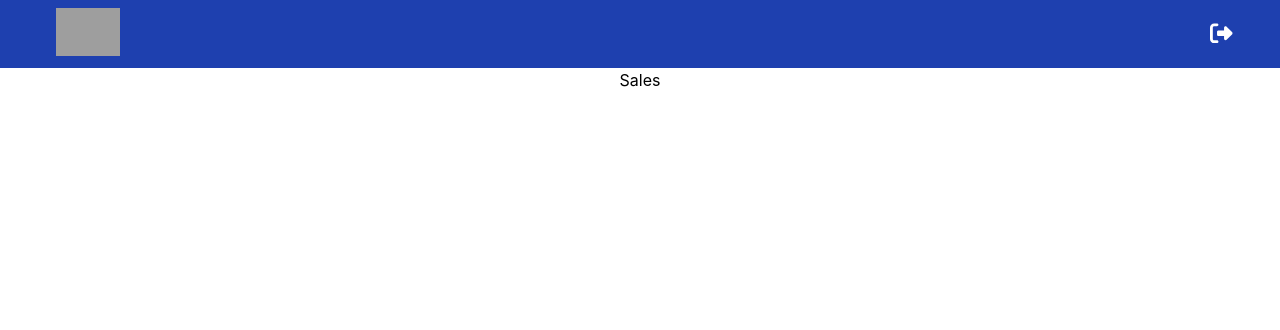
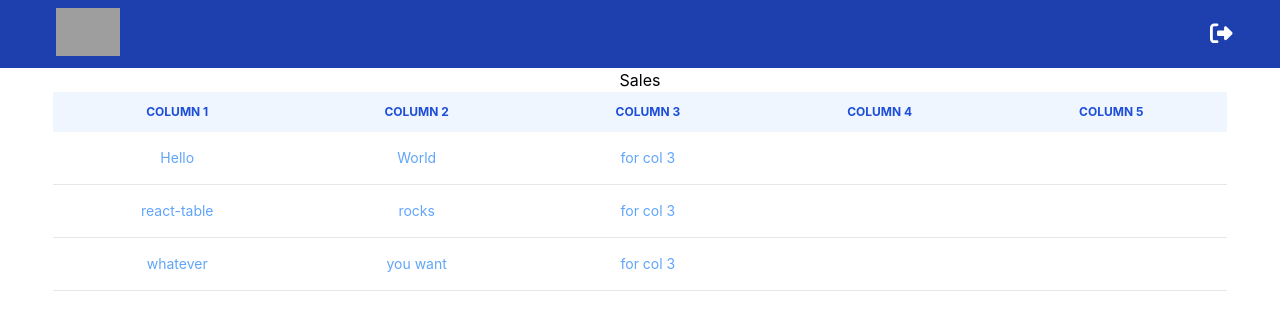
Before and after one commit to LuisAlbertoATOS/OnlineStore-React, a React (Create React App) app in the folder online-store/: page /admin-dashboard/sales in a window 1280 px wide. Shown: the top 330 px of the page. Built offline with nearby package versions, Linux system fonts and the light colour scheme; grey boxes are pictures that could not be loaded.

Commit message:
Add react-table and table for sales still not completed

```diff
--- a/online-store/src/components/Admin/Sales.jsx
+++ b/online-store/src/components/Admin/Sales.jsx
@@ -1,12 +1,134 @@
-import React from "react";
-import AdminNavbar from "./AdminNavbar";
+import React, { useMemo } from 'react';
+import AdminNavbar from './AdminNavbar';
+import { useTable } from 'react-table';
 
 const Sales = () => {
+  // const tableInstance = useTable({ columns, data });
+
+  /**
+   * In the docs
+   * Using React.useMemo here to ensure that our data isn't recreated on every render. If we didn't use React.useMemo, the table    would think it was receiving new data on every render and attempt to recalculate a lot of logic every single time.
+   */
+  const data = useMemo(
+    () => [
+      {
+        col1: 'Hello',
+        col2: 'World',
+        col3: 'for col 3',
+      },
+      {
+        col1: 'react-table',
+        col2: 'rocks',
+        col3: 'for col 3',
+      },
+      {
+        col1: 'whatever',
+        col2: 'you want',
+        col3: 'for col 3',
+      },
+    ],
+    []
+  );
+
+  const columns = React.useMemo(
+    () => [
+      {
+        Header: 'Column 1',
+        accessor: 'col1', // accessor is the "key" in the data
+      },
+      {
+        Header: 'Column 2',
+        accessor: 'col2',
+      },
+      {
+        Header: 'Column 3',
+        accessor: 'col3',
+      },
+      {
+        Header: 'Column 4',
+        accessor: 'col4',
+      },
+      {
+        Header: 'Column 5',
+        accessor: 'col5',
+      },
+    ],
+    []
+  );
+
+  const { getTableProps, getTableBodyProps, headerGroups, rows, prepareRow } =
+    useTable({ columns, data });
+
   return (
-    <div>
+    <>
       <AdminNavbar />
       Sales
-    </div>
+      {/* // apply the table props */}
+      <section className="w-11/12 m-0 mb-0 mx-auto my-auto">
+        <table
+          {...getTableProps()}
+          className="w-full text-sm text-left text-blue-400 dark:text-blue-200  "
+        >
+          <thead className="text-xs text-blue-700 uppercase bg-blue-50 dark:bg-blue-700 dark:text-blue-100 text-center">
+            {
+              // Loop over the header rows
+              headerGroups.map((headerGroup) => (
+                // Apply the header row props
+                <tr {...headerGroup.getHeaderGroupProps()}>
+                  {
+                    // Loop over the headers in each row
+                    headerGroup.headers.map((column) => (
+                      // Apply the header cell props
+                      <th {...column.getHeaderProps()} className="py-3 px-6">
+                        {
+                          // Render the header
+                          column.render('Header')
+                        }
+                      </th>
+                    ))
+                  }
+                </tr>
+              ))
+            }
+          </thead>
+          {/* Apply the table body props */}
+          <tbody {...getTableBodyProps()}>
+            {
+              // Loop over the table rows
+              rows.map((row) => {
+                // Prepare the row for display
+                prepareRow(row);
+                return (
+                  // Apply the row props
+                  <tr
+                    {...row.getRowProps()}
+                    className="bg-white border-b dark:bg-blue-900 dark:border-blue-700"
+                  >
+                    {
+                      // Loop over the rows cells
+                      row.cells.map((cell) => {
+                        // Apply the cell props
+                        return (
+                          <td
+                            {...cell.getCellProps()}
+                            className="py-4 px-6 text-center"
+                          >
+                            {
+                              // Render the cell contents
+                              cell.render('Cell')
+                            }
+                          </td>
+                        );
+                      })
+                    }
+                  </tr>
+                );
+              })
+            }
+          </tbody>
+        </table>
+      </section>
+    </>
   );
 };
 
```
